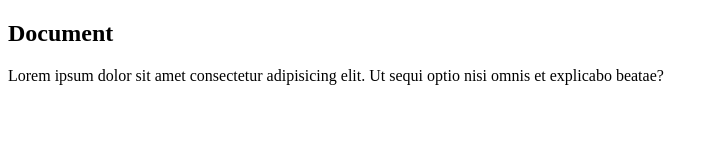
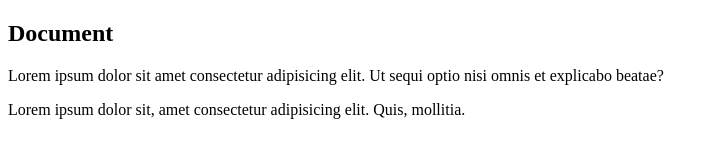
Before and after one commit to statsenkoin/test-html-css, a plain HTML site: page index.html in a window 1280 px wide. Shown: the whole page, without its empty margins (0-719 px from the left). Drawn offline with Linux system fonts and the light colour scheme.

Commit message:
Update index.html

```diff
--- a/index.html
+++ b/index.html
@@ -13,6 +13,10 @@
         Lorem ipsum dolor sit amet consectetur adipisicing elit. Ut sequi optio
         nisi omnis et explicabo beatae?
       </p>
+      <p>
+        Lorem ipsum dolor sit, amet consectetur adipisicing elit. Quis,
+        mollitia.
+      </p>
     </main>
   </body>
 </html>
```
